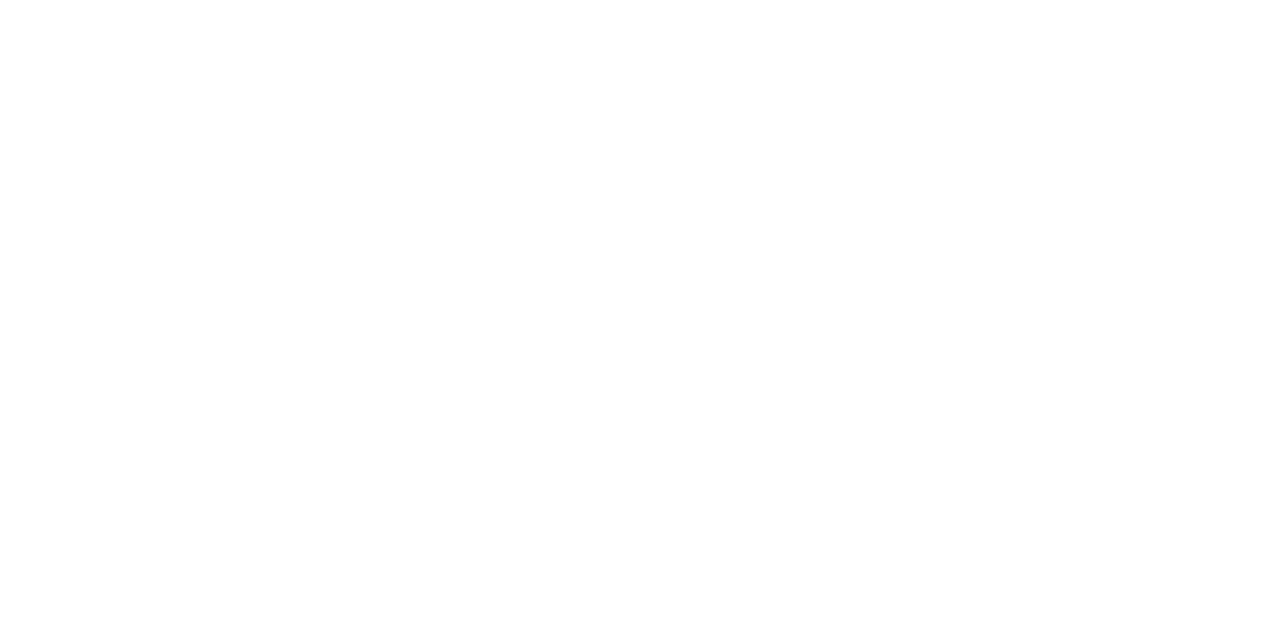
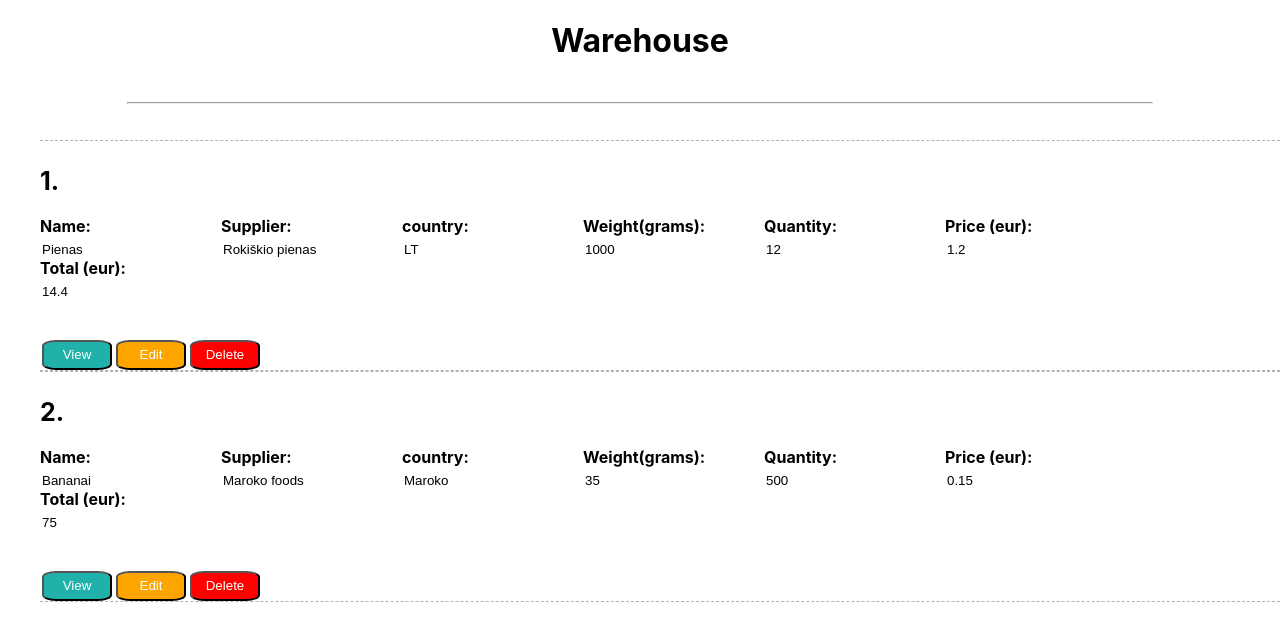
Before and after one commit to ASreiros/wh, a React (Create React App) app: page / in a window 1280 px wide. Shown: the top 640 px of the page. Built offline with nearby package versions, Linux system fonts and the light colour scheme.

Commit message:
product list generator

```diff
--- a/src/App.css
+++ b/src/App.css
@@ -1,38 +1,82 @@
 .App {
   text-align: center;
-}
-
-.App-logo {
-  height: 40vmin;
-  pointer-events: none;
-}
-
-@media (prefers-reduced-motion: no-preference) {
-  .App-logo {
-    animation: App-logo-spin infinite 20s linear;
-  }
-}
-
-.App-header {
-  background-color: #282c34;
-  min-height: 100vh;
   display: flex;
   flex-direction: column;
   align-items: center;
-  justify-content: center;
-  font-size: calc(10px + 2vmin);
-  color: white;
+
 }
 
-.App-link {
-  color: #61dafb;
+.separator{
+  width: 80%;
+  margin: 20px 0px;
 }
 
-@keyframes App-logo-spin {
-  from {
-    transform: rotate(0deg);
-  }
-  to {
-    transform: rotate(360deg);
-  }
+.product{
+  display: flex;
+  flex-direction: row;
+  flex-wrap: wrap;
+  align-items: flex-start;
+  margin: 20px 0px;
 }
+
+.product-nr{
+  margin: 25px 20px 0 0;
+  font-weight: bolder;
+  font-size: 25px;
+
+
+}
+
+.vertical-holder{
+  display: flex;
+  flex-direction: column;
+  align-items: flex-start;
+}
+
+.vertical-holder > label{
+  font-weight: bolder;
+  margin-bottom: 5px;
+}
+
+.information{
+  border: none;
+}
+
+.horizontal-holder{
+  display: flex;
+  flex-direction: row;
+  flex-wrap: wrap;
+  align-items: flex-start;
+  border-style: dashed none dashed none;
+  border-color: rgb(0, 0, 0, 0.3);
+  border-width: 1px;
+}
+
+.btn-holder{
+  display: flex;
+  flex-direction: row;
+  flex-wrap: wrap;
+  align-items: flex-start;
+  margin-top:  20px;
+}
+
+.btn{
+  width: 70px;
+  height:30px;
+  line-height: 10px;
+  color: white;
+  margin: 0 2px;
+  border-radius: 20%;
+}
+
+.btn1{
+  background-color: lightseagreen;
+}
+
+.btn2{
+  background-color: orange;
+}
+
+.btn3{
+  background-color: red;
+}
--- a/src/App.jsx
+++ b/src/App.jsx
@@ -1,10 +1,13 @@
-import logo from './logo.svg';
 import './App.css';
+import ProductListEditable from './Components/ProductListEditable';
+import Title from './Components/Title';
 
 function App() {
   return (
     <div className="App">
-
+      <Title></Title>
+      <hr className='separator'></hr>
+      <ProductListEditable></ProductListEditable>
     </div>
   );
 }
--- /dev/null
+++ b/src/Components/ProductEditable.jsx
@@ -0,0 +1,54 @@
+import { useState } from "react"
+
+export default function ProductEditable({nr,list}){
+    const [name, setName] = useState(list.name)
+    const [supplier, setSupplier] = useState(list.supplier)
+    const [wei, setSvoris] = useState(list.wei)
+    const [country, setCountry] = useState(list.country)
+    const [quantity, setQuantity] = useState(list.quantity)
+    const [price, setPrice] = useState(list.price)
+    const [total, setTotal] = useState(Math.round(list.price*list.quantity*100)/100)
+
+
+
+    return(
+        <div className="horizontal-holder">
+            <h3 className="product-nr">{`${nr}.`}</h3>
+            <li className="product">
+                <div className="vertical-holder">
+                    <label>Name:</label>
+                    <input className="information" type="text" value={name} />
+                </div>
+                <div className="vertical-holder">
+                    <label>Supplier:</label>
+                    <input className="information" type="text" value={supplier} />
+                </div>
+                <div className="vertical-holder">
+                    <label>country:</label>
+                    <input className="information" type="text" value={country} />
+                </div>
+                <div className="vertical-holder">
+                    <label>Weight(grams):</label>
+                    <input className="information" type="number" value={wei} />
+                </div>
+                <div className="vertical-holder">
+                    <label>Quantity:</label>
+                    <input className="information" type="number" value={quantity} />
+                </div>
+                <div className="vertical-holder">
+                    <label>Price (eur):</label>
+                    <input className="information" type="number" value={price} />
+                </div>
+                <div className="vertical-holder">
+                    <label>Total (eur):</label>
+                    <input className="information" type="number" value={total} />
+                </div>
+            </li>
+            <div className="btn-holder">
+                <button className="btn btn1">View</button>
+                <button className="btn btn2">Edit</button>
+                <button className="btn btn3">Delete</button>
+            </div>
+        </div>
+    )
+}
--- /dev/null
+++ b/src/Components/ProductListEditable.jsx
@@ -0,0 +1,46 @@
+import { useState, useEffect } from "react"
+import ProductEditable from "./ProductEditable"
+
+export default function ProductListEditable(){
+    const [products, setProducts] = useState([])
+
+    useEffect(() => {
+        let temp = JSON.parse(localStorage.getItem("whProductList20220402"))
+        if(temp === null){
+            temp = [{
+                name:"Pienas",
+                supplier:"Rokiškio pienas",
+                country:"LT",
+                quantity:12,
+                price:1.20,
+                wei:1000
+                }
+                ,{
+                    name:"Bananai",
+                    supplier:"Maroko foods",
+                    country:"Maroko",
+                    quantity:500,
+                    price:0.15,
+                    wei:35
+                }];      // make it [] after testing
+             localStorage.setItem("whProductList20220402", JSON.stringify(temp))
+        }
+        setProducts(temp)
+    },[]);
+
+
+
+    return(
+        <>
+            <ol>
+                {
+                    products.map((pr,i)=>{
+                        return(
+                            <ProductEditable nr={i+1} list={pr}></ProductEditable>
+                        )
+                    })
+                }
+            </ol>
+        </>
+    )
+}
--- /dev/null
+++ b/src/Components/Title.jsx
@@ -0,0 +1,5 @@
+export default function Title(){
+    return(
+        <h1>Warehouse</h1>
+    )
+}
```
